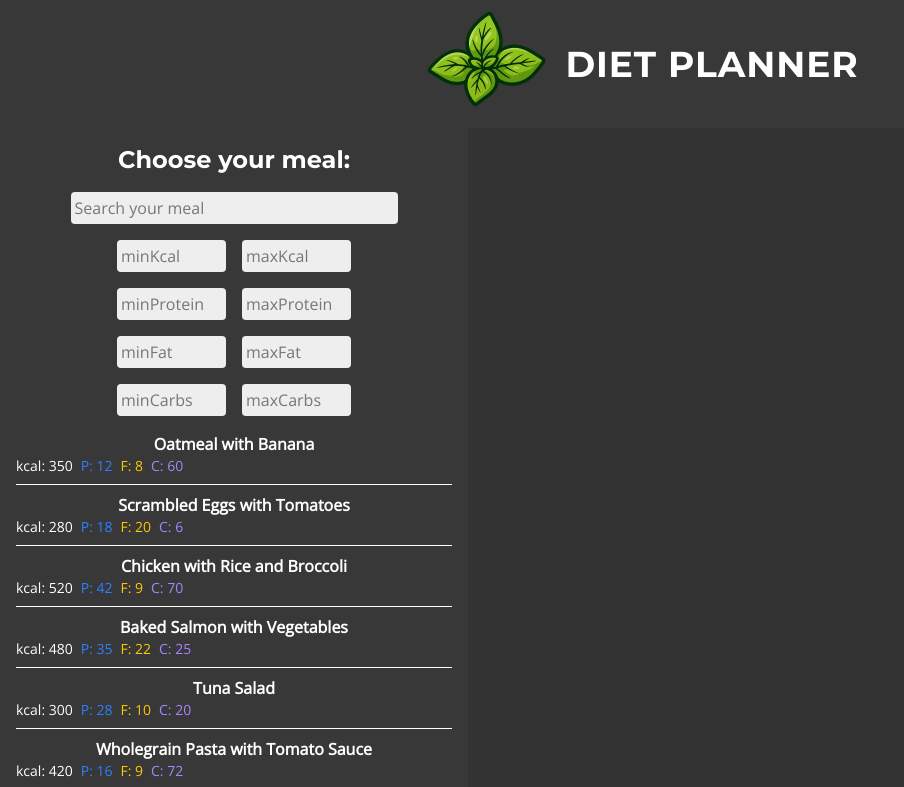
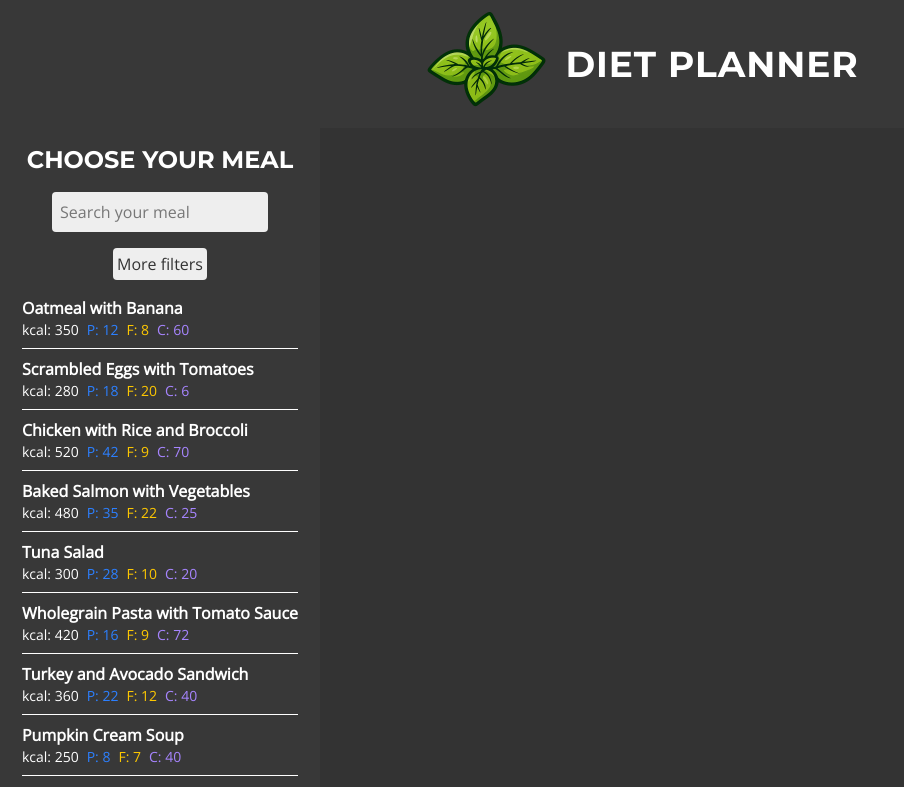
Before and after one commit to ZajacMateusz1/Diet-Planner, a React (Vite) app: page / in a window 1280 px wide. Shown: the top 787 px of the page, without its empty margins (0-904 px from the left). Built offline with nearby package versions, Linux system fonts and the light colour scheme.

Commit message:
Add more styles to FindMealModal and FilterInputs

```diff
--- a/src/components/FilterInputs.jsx
+++ b/src/components/FilterInputs.jsx
@@ -5,7 +5,7 @@ export default function FilterInputs({
   handleSearch,
 }) {
   return (
-    <div className="mb-4">
+    <div className="mb-4 text-center text-sm md:text-base">
       <input
         type="number"
         className="bg-[#eee] p-1 text-black rounded-sm mr-4 w-1/4"
--- a/src/components/FindMealModal.jsx
+++ b/src/components/FindMealModal.jsx
@@ -2,6 +2,7 @@ import { useState } from "react";
 import FilterInputs from "./FilterInputs.jsx";
 import MEALS from "../../meals.json";
 export default function FindMealModal() {
+  const [showFilters, setShowFilters] = useState(false);
   const [filters, setFilters] = useState({
     query: "",
     minKcal: "",
@@ -13,6 +14,9 @@ export default function FindMealModal() {
     minCarbs: "",
     maxCarbs: "",
   });
+  function handleShowFilters() {
+    setShowFilters((prev) => !prev);
+  }
   function handleSearch(userInput, type) {
     setFilters((prev) => ({ ...prev, [type]: userInput }));
   }
@@ -37,8 +41,11 @@ export default function FindMealModal() {
     return matchQuery && matchKcal && matchProtein && matchFat && matchCarbs;
   });
   return (
-    <dialog open={true} className="bg-[#383838] text-white p-4 text-center">
-      <h2 className="text-2xl">Choose your meal:</h2>
+    <dialog
+      open={true}
+      className="bg-[#383838] text-white p-4 flex flex-col justify-center items-center w-10/12 md:w-1/4"
+    >
+      <h2 className="text-xl md:text-2xl uppercase">Choose your meal</h2>
       <input
         type="text"
         value={filters.query}
@@ -46,9 +53,16 @@ export default function FindMealModal() {
           handleSearch(e.target.value, "query");
         }}
         placeholder="Search your meal"
-        className="bg-[#eee] p-1 text-black rounded-sm  my-4 w-3/4"
+        className="bg-[#eee] p-2 text-black rounded-sm  my-4 w-3/4 text-sm md:text-base"
       />
-      <div className="filters mb-4">
+      <button
+        onClick={handleShowFilters}
+        className="mb-4 block p-1 rounded-sm text-sm text-[#333] bg-[#eee] md:text-base"
+      >
+        {showFilters ? "Hide filters" : "More filters"}
+      </button>
+      {showFilters && (
+        <div className="filters mb-8">
           <FilterInputs
             minFilter={"minKcal"}
             maxFilter={"maxKcal"}
@@ -74,13 +88,14 @@ export default function FindMealModal() {
             handleSearch={handleSearch}
           />
         </div>
+      )}
       {filtered.length > 0 ? (
         <ul>
           {filtered.map((meal) => {
             return (
               <li key={meal.id} className="select-none">
-                <p className="font-bold">{meal.name}</p>
-                <p className="meal-info flex gap-2 text-sm">
+                <p className="font-bold text-sm md:text-base">{meal.name}</p>{" "}
+                <p className="meal-info flex gap-2 text-xs md:text-sm">
                   <span>kcal: {meal.kcal}</span>
                   <span className="text-blue-500">P: {meal.protein}</span>
                   <span className="text-yellow-400">F: {meal.fat}</span>
@@ -92,8 +107,9 @@ export default function FindMealModal() {
           })}
         </ul>
       ) : (
-        <p className="">
-          {`Hmm... nothing tasty found for ${filters.query}. Maybe try another keyword or change filters?`}
+        <p>
+          Hmm... nothing tasty was found. Maybe try another keyword or change
+          filters?
         </p>
       )}
     </dialog>
```
Lines whose indentation alone changed are shown as unchanged.
